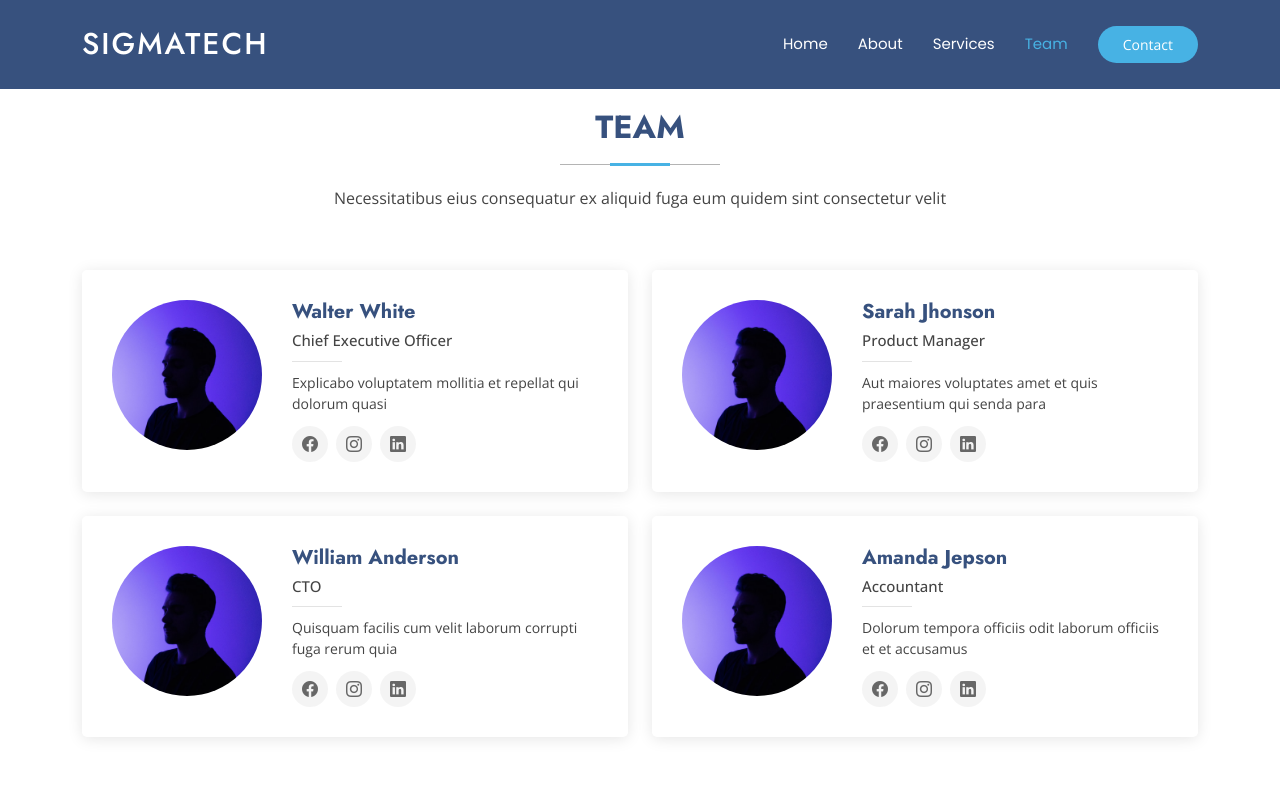
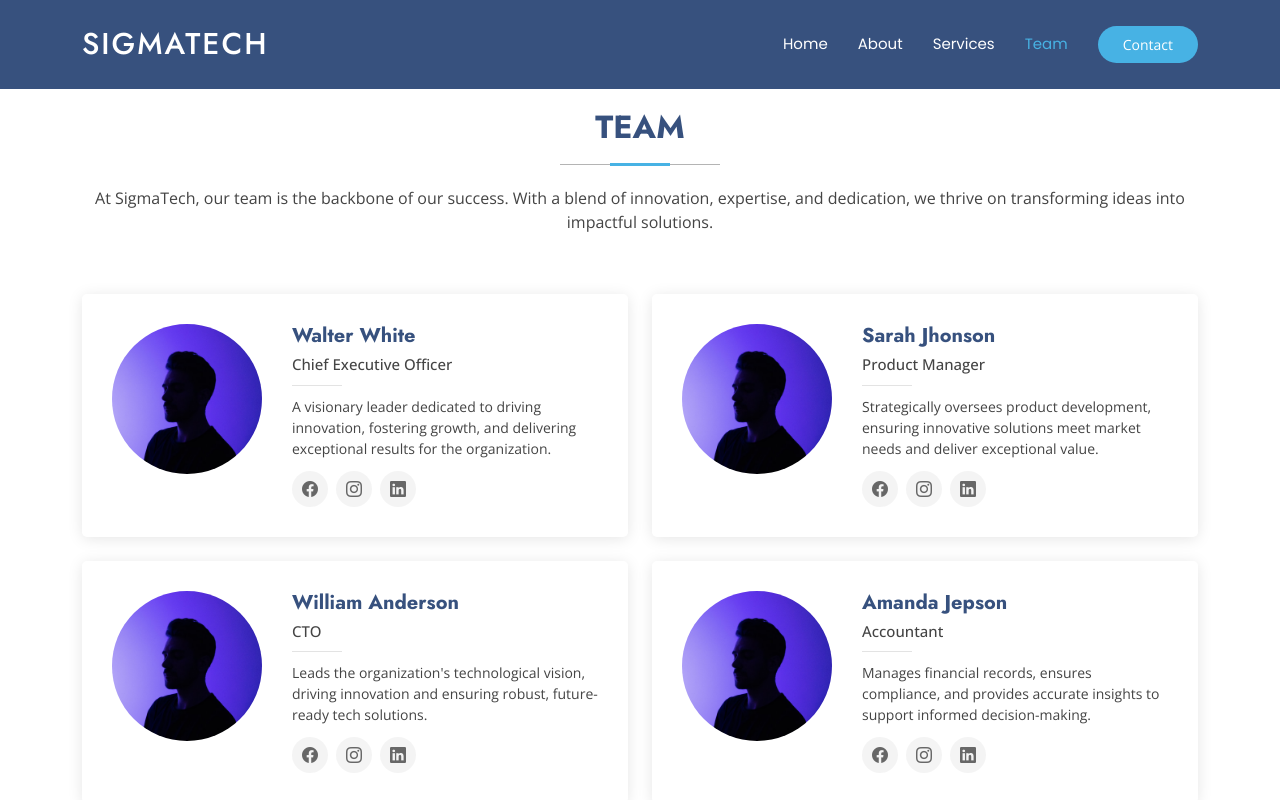
Before and after one commit to yewantraj/desn3035-a3, a React (Create React App) app: page /team in a window 1280 px wide. Shown: the top 800 px of the page. Built offline with nearby package versions, Linux system fonts and the light colour scheme.

Commit message:
updated the content of Team Members

```diff
--- a/src/components/Team.js
+++ b/src/components/Team.js
@@ -7,7 +7,7 @@ function Team(){
 
 <div className="container section-title" data-aos="fade-up">
   <h2>Team</h2>
-  <p>Necessitatibus eius consequatur ex aliquid fuga eum quidem sint consectetur velit</p>
+  <p>At SigmaTech, our team is the backbone of our success. With a blend of innovation, expertise, and dedication, we thrive on transforming ideas into impactful solutions.</p>
 </div>
 
 <div className="container">
@@ -20,7 +20,7 @@ function Team(){
         <div className="member-info">
           <h4>Walter White</h4>
           <span>Chief Executive Officer</span>
-          <p>Explicabo voluptatem mollitia et repellat qui dolorum quasi</p>
+          <p>A visionary leader dedicated to driving innovation, fostering growth, and delivering exceptional results for the organization.</p>
           <div className="social">
             <a href="" target="_blank"><i className="bi bi-facebook"></i></a>
             <a href="" target="_blank"><i className="bi bi-instagram"></i></a>
@@ -36,7 +36,7 @@ function Team(){
         <div className="member-info">
           <h4>Sarah Jhonson</h4>
           <span>Product Manager</span>
-          <p>Aut maiores voluptates amet et quis praesentium qui senda para</p>
+          <p>Strategically oversees product development, ensuring innovative solutions meet market needs and deliver exceptional value.</p>
           <div className="social">
 
             <a href="" target="_blank"><i className="bi bi-facebook"></i></a>
@@ -53,7 +53,7 @@ function Team(){
         <div className="member-info">
           <h4>William Anderson</h4>
           <span>CTO</span>
-          <p>Quisquam facilis cum velit laborum corrupti fuga rerum quia</p>
+          <p>Leads the organization's technological vision, driving innovation and ensuring robust, future-ready tech solutions.</p>
           <div className="social">
 
             <a href="" target="_blank"><i className="bi bi-facebook"></i></a>
@@ -70,7 +70,7 @@ function Team(){
         <div className="member-info">
           <h4>Amanda Jepson</h4>
           <span>Accountant</span>
-          <p>Dolorum tempora officiis odit laborum officiis et et accusamus</p>
+          <p>Manages financial records, ensures compliance, and provides accurate insights to support informed decision-making.</p>
           <div className="social">
 
             <a href="" target="_blank"><i className="bi bi-facebook"></i></a>
```
